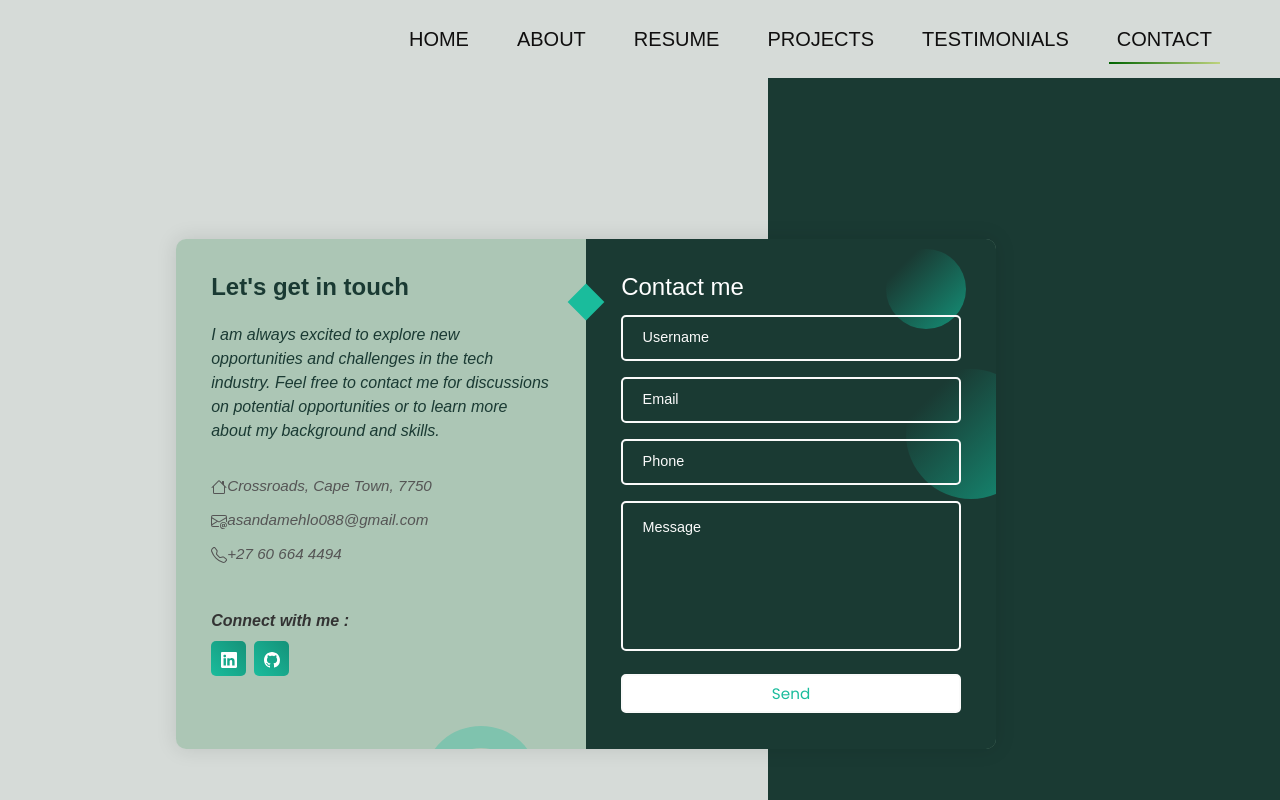
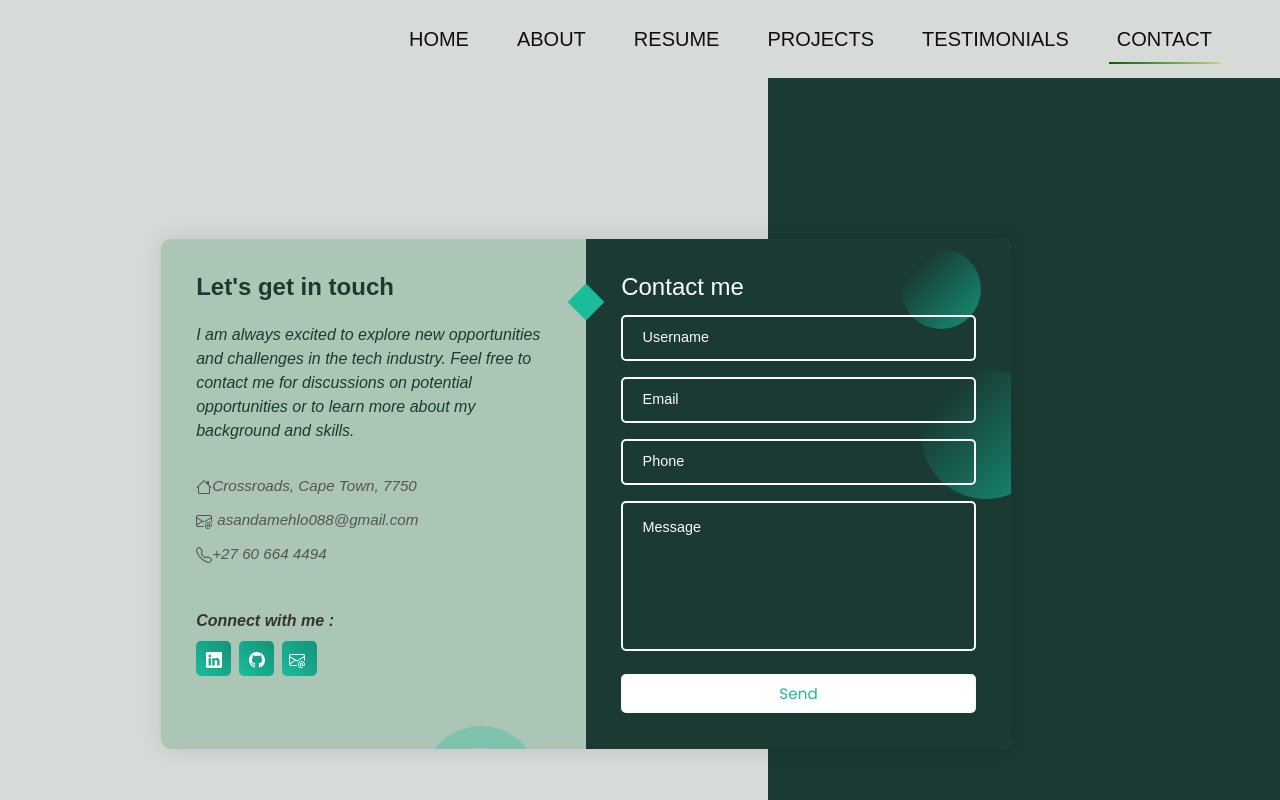
Before and after one commit to AsandaM/vue-js-portfolio, a Vue app: page /contact in a window 1280 px wide. Shown: the top 800 px of the page. Built offline with nearby package versions, Linux system fonts and the light colour scheme.

Commit message:
:lipstick:

```diff
--- a/src/components/ContactComp.vue
+++ b/src/components/ContactComp.vue
@@ -1,13 +1,11 @@
 <template>
-    <div class="container">
-      <img src="" class="square" alt="" />
+  <div class="container">
       <div class="form">
         <div class="contact-info">
           <h3 class="title fw-bold">Let's get in touch</h3>
           <p class="text fst-italic">
             I am always excited to explore new opportunities and challenges in the tech industry. Feel free to contact me for discussions on potential opportunities or to learn more about my background and skills.
           </p>
-
           <div class="info">
             <div class="information">
               <svg xmlns="http://www.w3.org/2000/svg" width="16" height="16" fill="currentColor" class="bi bi-house" viewBox="0 0 16 16">
@@ -33,16 +31,23 @@
           <div class="social-media">
             <p class="fst-italic fw-semibold">Connect with me :</p>
             <div class="social-icons">
-              <a href="#">
+              <a href="https://www.linkedin.com/in/asanda-mehlo" target="blank">
                 <svg xmlns="http://www.w3.org/2000/svg" width="16" height="16" fill="currentColor" class="bi bi-linkedin" viewBox="0 0 16 16">
                   <path d="M0 1.146C0 .513.526 0 1.175 0h13.65C15.474 0 16 .513 16 1.146v13.708c0 .633-.526 1.146-1.175 1.146H1.175C.526 16 0 15.487 0 14.854zm4.943 12.248V6.169H2.542v7.225zm-1.2-8.212c.837 0 1.358-.554 1.358-1.248-.015-.709-.52-1.248-1.342-1.248S2.4 3.226 2.4 3.934c0 .694.521 1.248 1.327 1.248zm4.908 8.212V9.359c0-.216.016-.432.08-.586.173-.431.568-.878 1.232-.878.869 0 1.216.662 1.216 1.634v3.865h2.401V9.25c0-2.22-1.184-3.252-2.764-3.252-1.274 0-1.845.7-2.165 1.193v.025h-.016l.016-.025V6.169h-2.4c.03.678 0 7.225 0 7.225z"/>
                 </svg>
               </a>
-              <a href="#">
+              <a href="https://github.com/AsandaM" target="blank">
                 <svg xmlns="http://www.w3.org/2000/svg" width="16" height="16" fill="currentColor" class="bi bi-github" viewBox="0 0 16 16">
                   <path d="M8 0C3.58 0 0 3.58 0 8c0 3.54 2.29 6.53 5.47 7.59.4.07.55-.17.55-.38 0-.19-.01-.82-.01-1.49-2.01.37-2.53-.49-2.69-.94-.09-.23-.48-.94-.82-1.13-.28-.15-.68-.52-.01-.53.63-.01 1.08.58 1.23.82.72 1.21 1.87.87 2.33.66.07-.52.28-.87.51-1.07-1.78-.2-3.64-.89-3.64-3.95 0-.87.31-1.59.82-2.15-.08-.2-.36-1.02.08-2.12 0 0 .67-.21 2.2.82.64-.18 1.32-.27 2-.27s1.36.09 2 .27c1.53-1.04 2.2-.82 2.2-.82.44 1.1.16 1.92.08 2.12.51.56.82 1.27.82 2.15 0 3.07-1.87 3.75-3.65 3.95.29.25.54.73.54 1.48 0 1.07-.01 1.93-.01 2.2 0 .21.15.46.55.38A8.01 8.01 0 0 0 16 8c0-4.42-3.58-8-8-8"/>
                 </svg>
               </a>
+              <a href="#">
+                <svg xmlns="http://www.w3.org/2000/svg" width="16" height="16" fill="currentColor" class="bi bi-envelope-at" viewBox="0 0 16 16">
+                  <path d="M2 2a2 2 0 0 0-2 2v8.01A2 2 0 0 0 2 14h5.5a.5.5 0 0 0 0-1H2a1 1 0 0 1-.966-.741l5.64-3.471L8 9.583l7-4.2V8.5a.5.5 0 0 0 1 0V4a2 2 0 0 0-2-2zm3.708 6.208L1 11.105V5.383zM1 4.217V4a1 1 0 0 1 1-1h12a1 1 0 0 1 1 1v.217l-7 4.2z"/>
+                  <path d="M14.247 14.269c1.01 0 1.587-.857 1.587-2.025v-.21C15.834 10.43 14.64 9 12.52 9h-.035C10.42 9 9 10.36 9 12.432v.214C9 14.82 10.438 16 12.358 16h.044c.594 0 1.018-.074 1.237-.175v-.73c-.245.11-.673.18-1.18.18h-.044c-1.334 0-2.571-.788-2.571-2.655v-.157c0-1.657 1.058-2.724 2.64-2.724h.04c1.535 0 2.484 1.05 2.484 2.326v.118c0 .975-.324 1.39-.639 1.39-.232 0-.41-.148-.41-.42v-2.19h-.906v.569h-.03c-.084-.298-.368-.63-.954-.63-.778 0-1.259.555-1.259 1.4v.528c0 .892.49 1.434 1.26 1.434.471 0 .896-.227 1.014-.643h.043c.118.42.617.648 1.12.648m-2.453-1.588v-.227c0-.546.227-.791.573-.791.297 0 .572.192.572.708v.367c0 .573-.253.744-.564.744-.354 0-.581-.215-.581-.8Z"/>
+                </svg>
+              </a>
+
             </div>
           </div>
         </div>
@@ -54,12 +59,12 @@
           <form action="https://formcarry.com/s/SpSXqcRRU7e" method="POST" enctype="multipart/form-data">
             <h3 class="title">Contact me</h3>
             <div class="input-container" v-for="field in fields" :key="field.name">
-              <input :type="field.type" :name="field.name" class="input" v-model="form[field.name]" />
+              <input :type="field.type" :name="field.name" class="input" v-model="form[field.name]" @focus="focusFunc" @blur="blurFunc" />
               <label>{{ field.label }}</label>
               <span>{{ field.label }}</span>
             </div>
             <div class="input-container textarea">
-              <textarea name="message" class="input" v-model="form.message"></textarea>
+              <textarea name="message" class="input" v-model="form.message" @focus="focusFunc" @blur="blurFunc"></textarea>
               <label>Message</label>
               <span>Message</span>
             </div>
@@ -88,9 +93,15 @@
       };
     },
     methods: {
-      handleSubmit() {
-        // handle form submission
-        console.log('Form submitted', this.form);
+      focusFunc(event) {
+        let parent = event.target.parentNode;
+        parent.classList.add("focus");
+      },
+      blurFunc(event) {
+        let parent = event.target.parentNode;
+        if (event.target.value == "") {
+          parent.classList.remove("focus");
+        }
       }
     }
   };
@@ -125,7 +136,7 @@
 
   .form {
     width: 100%;
-    max-width: 820px;
+    max-width: 850px;
     background-color: rgba(145, 186, 159, 0.6);
     border-radius: 10px;
     box-shadow: 0 0 20px 1px rgba(0, 0, 0, 0.1);
@@ -475,4 +486,18 @@
       padding: 0.45rem 1.2rem;
     }
   }
+  .bi-envelope-at {
+  margin-right: 5px;
+}
+
+@media (max-width: 850px) {
+  .form p {
+    color: white;
+  }
+}
+.form:hover {
+  box-shadow: 0 0 0 2px limegreen, 0 0 0 4px green, 0 0 0 6px darkgreen;
+  transition: box-shadow 0.3s ease;
+}
+
   </style>
```
